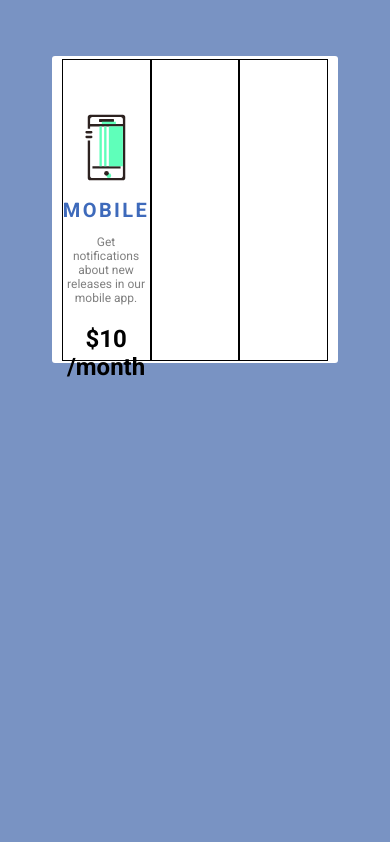
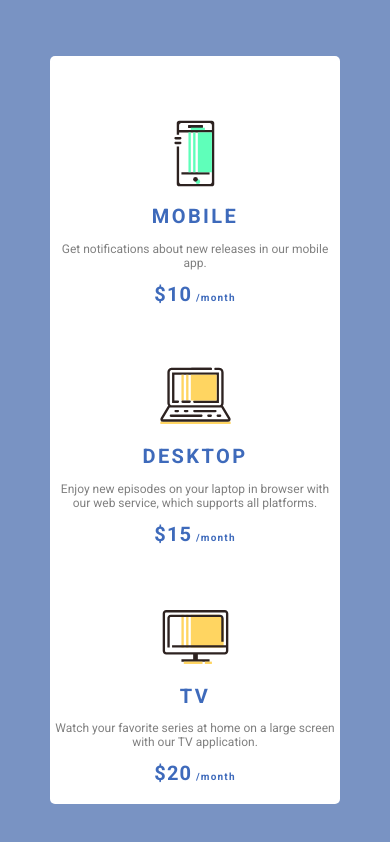
Before and after one commit to Jason-Donmoyer/Pricing-Page, a plain HTML site: page index.html in a window 390 px wide. Drawn offline with Linux system fonts and the light colour scheme.

Commit message:
markup styles media queries

```diff
--- a/index.html
+++ b/index.html
@@ -10,23 +10,27 @@
 </head>
 <body>
   <div class="container">
+    <!-- DEVICE SECTION -->
     <div class="flex-item">
-      <div class="device-img"></div>
+      <div class="icon-img device-img"></div>
       <h1>MOBILE</h1>
       <p>Get notifications about new releases in our mobile app.</p>
-      <h2>&dollar;10 /month </h2>
+      <h2><span class="dollar-amount">&dollar;10</span> /month </h2>
     </div>
-    <div class="flex-item"></div>
-    <div class="flex-item"></div>
+    <!-- DESKTOP SECTION -->
+    <div class="flex-item">
+      <div class="icon-img desktop-img"></div>
+      <h1>DESKTOP</h1>
+      <p>Enjoy new episodes on your laptop in browser with our web service, which supports all platforms.</p>
+      <h2><span class="dollar-amount">&dollar;15</span> /month </h2>
+    </div>
+    <!-- TV SECTION -->
+    <div class="flex-item">
+      <div class="icon-img tv-img"></div>
+      <h1>TV</h1>
+      <p>Watch your favorite series at home on a large screen with our TV application.</p>
+      <h2><span class="dollar-amount">&dollar;20</span> /month </h2>
+    </div>
   </div>
-  <!--
-    Welcome to your first asset!
-
-    You could've noticed there is a link to Roboto font in the head.
-    You can use it in css by typing font-family: Roboto, sans-serif;
-    and you can customize it by using font-weight (400, 500 etc. - numbers in the link tag)
-
-    Good luck and have fun!
-  -->
 </body>
 </html>
--- a/styles.css
+++ b/styles.css
@@ -1,38 +1,59 @@
+/******************** MAIN STYLES ********************/
+
 body {
     background: hsl(219, 38%, 62%);
     font-family: Roboto, sans-serif;
 }
 
+/******************** FLEX CONTAINER ********************/
+
 .container {
     display: flex;
     flex-wrap: wrap;
     width: 75%;
-    /* height: 320px; */
     margin: 15% auto;
     background-color: #fff;
-    border-radius: 3px;
+    border-radius: 5px;
     align-content: center;
     flex-basis: 1;
     justify-content: center;
-    padding: 2.5px;
+    padding: 10px 5px;
 
 }
 
+/******************** FLEX ITEM ********************/
+
 .flex-item {
     width: 31%;
-    height: 300px;
-    border: 1px solid black;
+    /* height: 300px; */
     background-color: #fff;
     text-align: center;
+    border-radius: 5px;
+}
+
+.flex-item:hover {
+    background-color: lightgray;
+    cursor: pointer;
+}
+
+.icon-img {
+    height: 75px;
+    width: 75px;
+    background-repeat: no-repeat;
+    background-size: cover;
+    margin: 50px auto 10px auto;
 }
 
 .device-img {
-    height: 75px;
-    width: 75px;
     background-image: url(img/device.svg);
-    background-repeat: no-repeat;
-    background-size: cover;
-    margin: 50px auto 10px auto;
+}
+
+.desktop-img {
+    background-image: url(img/laptop.svg);
+}
+
+.tv-img {
+    background-image: url(img/monitor.svg);
 }
 
 .flex-item h1 {
@@ -44,4 +65,33 @@ body {
 .flex-item p {
     color: grey;
     font-size: 12px;
+    padding-left: 15px;
+    padding-right: 15px;
 }
+
+.flex-item h2 {
+    color: hsl(219, 50%, 49%);
+    font-size: 10px;
+    letter-spacing: 1.2px;
+}
+
+.dollar-amount {
+    font-size: 20px;
+}
+
+/******************** MEDIA QUERIES ********************/
+
+@media screen and (max-width: 750px) {
+
+    .container {
+        display: block;
+    }
+
+    .flex-item {
+        width: 100%;
+    }
+
+    .flex-item p {
+        padding: 0;
+    }
+}
```
